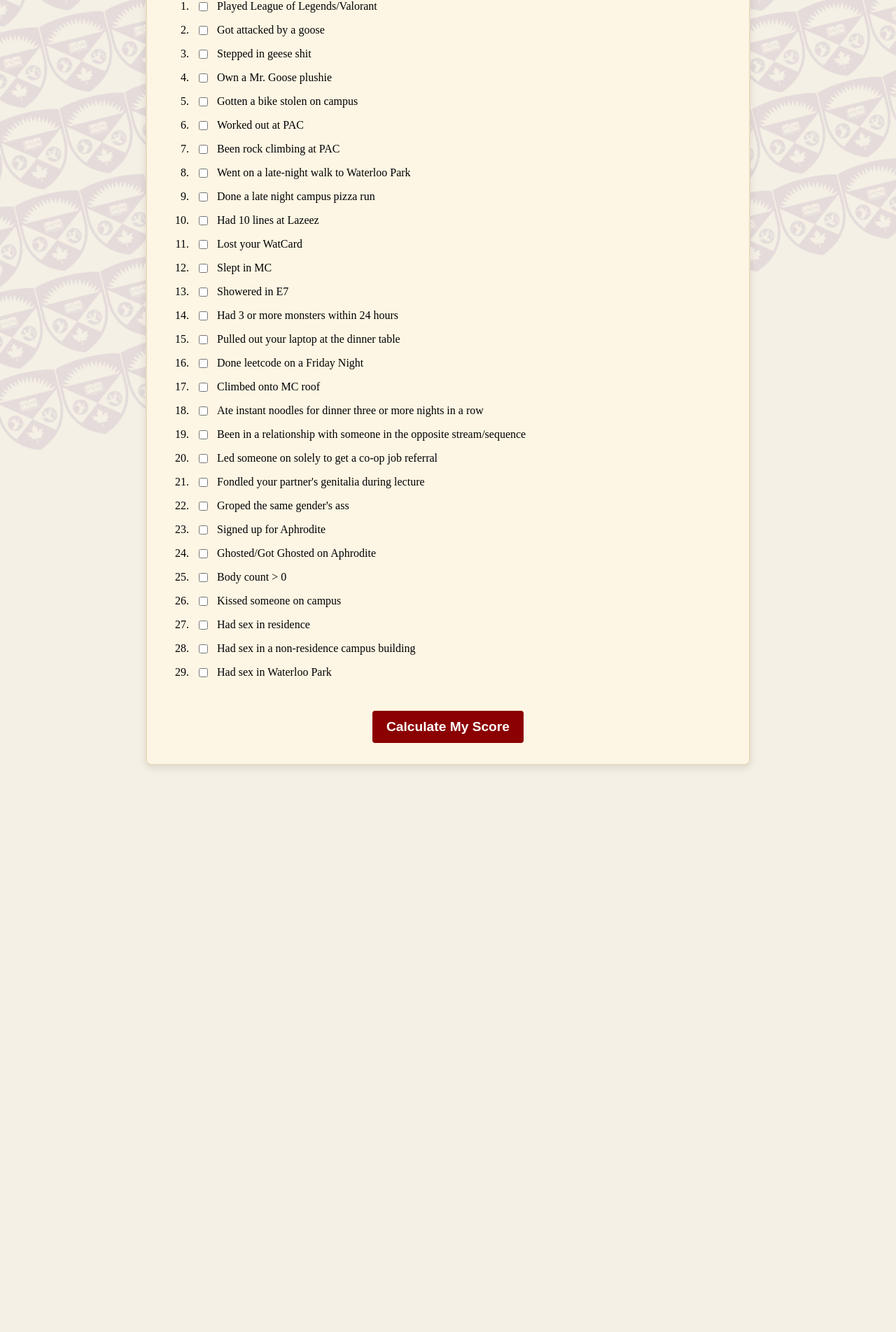
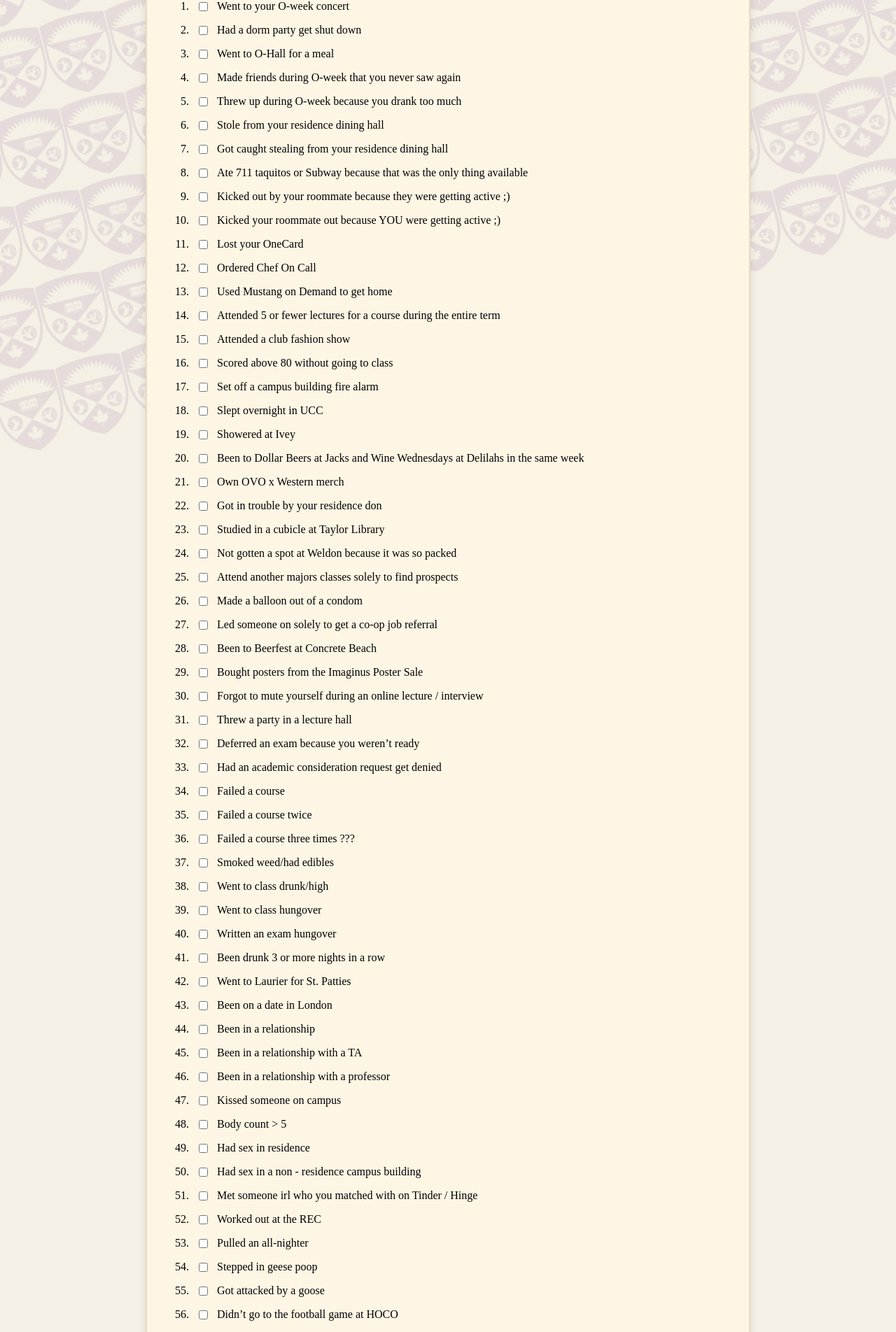
Before and after one commit to shaun-ahuja/uwo-purity-test, a React (Create React App) app: page / in a window 1280 px wide. Shown: the part 393-2297 px from the top of the page at 70% size. Before the commit the page ends 1507 px from the top, so only its background shows below. Built offline with nearby package versions, Linux system fonts and the light colour scheme.

Commit message:
added 100 questions

```diff
--- a/public/index.html
+++ b/public/index.html
@@ -1,14 +1,12 @@
 <!DOCTYPE html>
 <html lang="en">
+
 <head>
   <meta charset="utf-8" />
   <link rel="icon" href="%PUBLIC_URL%/favicon.ico" />
   <meta name="viewport" content="width=device-width, initial-scale=1" />
   <meta name="theme-color" content="#000000" />
-    <meta
-      name="description"
-      content="Web site created using create-react-app"
-    />
+  <meta name="description" content="Web site created using create-react-app" />
   <link rel="apple-touch-icon" href="%PUBLIC_URL%/logo192.png" />
   <!--
       manifest.json provides metadata used when your web app is installed on a
@@ -24,8 +22,9 @@
       work correctly both with client-side routing and a non-root public URL.
       Learn how to configure a non-root public URL by running `npm run build`.
     -->
-    <title>React App</title>
+  <title>UWO Purity Test</title>
 </head>
+
 <body>
   <noscript>You need to enable JavaScript to run this app.</noscript>
   <div id="root"></div>
@@ -40,4 +39,5 @@
       To create a production bundle, use `npm run build` or `yarn build`.
     -->
 </body>
+
 </html>
--- a/src/App.js
+++ b/src/App.js
@@ -39,37 +39,120 @@ function PurityTest() {
   };
 
   const questions = [
-    "Played League of Legends/Valorant",
-    "Got attacked by a goose",
-    "Stepped in geese shit",
-    "Own a Mr. Goose plushie",
-    "Gotten a bike stolen on campus",
-    "Worked out at PAC",
-    "Been rock climbing at PAC",
-    "Went on a late-night walk to Waterloo Park",
-    "Done a late night campus pizza run",
-    "Had 10 lines at Lazeez",
-    "Lost your WatCard",
-    "Slept in MC",
-    "Showered in E7",
-    "Had 3 or more monsters within 24 hours",
-    "Pulled out your laptop at the dinner table",
-    "Done leetcode on a Friday Night",
-    "Climbed onto MC roof",
-    "Ate instant noodles for dinner three or more nights in a row",
-    // More questions...
-    "Been in a relationship with someone in the opposite stream/sequence",
+
+
+    'Went to your O-week concert',
+    'Had a dorm party get shut down',
+    'Went to O-Hall for a meal',
+    'Made friends during O-week that you never saw again',
+    'Threw up during O-week because you drank too much',
+    'Stole from your residence dining hall',
+    'Got caught stealing from your residence dining hall',
+    'Ate 711 taquitos or Subway because that was the only thing available',
+    'Kicked out by your roommate because they were getting active ;)',
+    'Kicked your roommate out because YOU were getting active ;)',
+    'Lost your OneCard',
+    'Ordered Chef On Call',
+    'Used Mustang on Demand to get home',
+    'Attended 5 or fewer lectures for a course during the entire term',
+    'Attended a club fashion show',
+    'Scored above 80 without going to class',
+    'Set off a campus building fire alarm',
+    'Slept overnight in UCC',
+    'Showered at Ivey',
+    'Been to Dollar Beers at Jacks and Wine Wednesdays at Delilahs in the same week',
+    "Own OVO x Western merch",
+    "Got in trouble by your residence don",
+    "Studied in a cubicle at Taylor Library",
+    "Not gotten a spot at Weldon because it was so packed",
+    "Attend another majors classes solely to find prospects",
+    "Made a balloon out of a condom",
     "Led someone on solely to get a co-op job referral",
-    "Fondled your partner's genitalia during lecture",
-    "Groped the same gender's ass",
-    "Signed up for Aphrodite",
-    "Ghosted/Got Ghosted on Aphrodite",
-    "Body count > 0",
-    "Kissed someone on campus",
-    "Had sex in residence",
-    "Had sex in a non-residence campus building",
-    "Had sex in Waterloo Park"
-    // Additional questions can be added here
+    "Been to Beerfest at Concrete Beach",
+    "Bought posters from the Imaginus Poster Sale",
+    "Forgot to mute yourself during an online lecture / interview",
+    "Threw a party in a lecture hall",
+    'Deferred an exam because you weren’t ready',
+    'Had an academic consideration request get denied',
+    'Failed a course',
+    'Failed a course twice',
+    'Failed a course three times ???',
+    'Smoked weed/had edibles',
+    'Went to class drunk/high',
+    'Went to class hungover',
+    'Written an exam hungover',
+    'Been drunk 3 or more nights in a row',
+    'Went to Laurier for St. Patties',
+    'Been on a date in London',
+    'Been in a relationship',
+    'Been in a relationship with a TA',
+    'Been in a relationship with a professor',
+    'Kissed someone on campus',
+    'Body count > 5',
+    'Had sex in residence',
+    'Had sex in a non - residence campus building',
+    'Met someone irl who you matched with on Tinder / Hinge',
+    'Worked out at the REC',
+    'Pulled an all-nighter',
+    'Stepped in geese poop',
+    'Got attacked by a goose',
+    'Didn’t go to the football game at HOCO',
+    'Gone to the Spoke because the Tim Horton’s line was too long',
+    'Took a bus from Natural Science to Alumni Hall',
+    'Have a shower in residence without wearing flip-flops',
+    'Toboggan down UC hill when it snowed',
+    'Have a bus drive by you because it’s full',
+    'Dance on the stage at Jack’s',
+    'Play on an intramural team',
+    'Get paid for a research study',
+    'Skipped a class because you were hung over',
+    'Brought someone home from the bar',
+    'Got hit on by a professor',
+    'Been to Cowboys Ranch',
+    'Spent your whole summer in London',
+    'VP/Director in >2 clubs',
+    'Voted for USC President',
+    'Stayed in during Halloween because of exams',
+    'Been featured in a campus interview',
+    'Been to a darty',
+    'Had to leave a party early because the cops shut it down',
+    'Waited +1 hour to get into a bar',
+    'Saw NAV & Quavo perform (yes both of them)',
+    'Went to Battle of the Bands at The Spoke',
+    'Had a meal with your parents at The Wave',
+    'Volunteered on campus',
+    'Got an on campus job',
+    'Participated in a charity golf tournament',
+    'On a Western sports team',
+    'Been to more than 5 Western football games',
+    'Applied to be a Soph but got rejected',
+    'Kissed a Soph',
+    'Kissed a residence Don',
+    'Have photos with Special Constables',
+    'Took a photo with CityBoyJJ at HOCO',
+    'Slipped and fell on ice in public',
+    'Been skating at the REC center',
+    'Went to a club event just for the free food',
+    'Went to UCC\'s career fair',
+    'Had late night breakfast at Mustang Lounge during exam season',
+    'Cheated on your significant other',
+    'Got cheated on',
+    'Got caught on a dating app',
+    'Posted on r/uwo',
+    'Won a case competition',
+    'Got rejected from Waterloo Eng/CS or Mac Health Sci'
+
+
+
+
+
+
+
+
+
+
+
+
   ];
 
   return (
```
Lines whose indentation alone changed are shown as unchanged.
